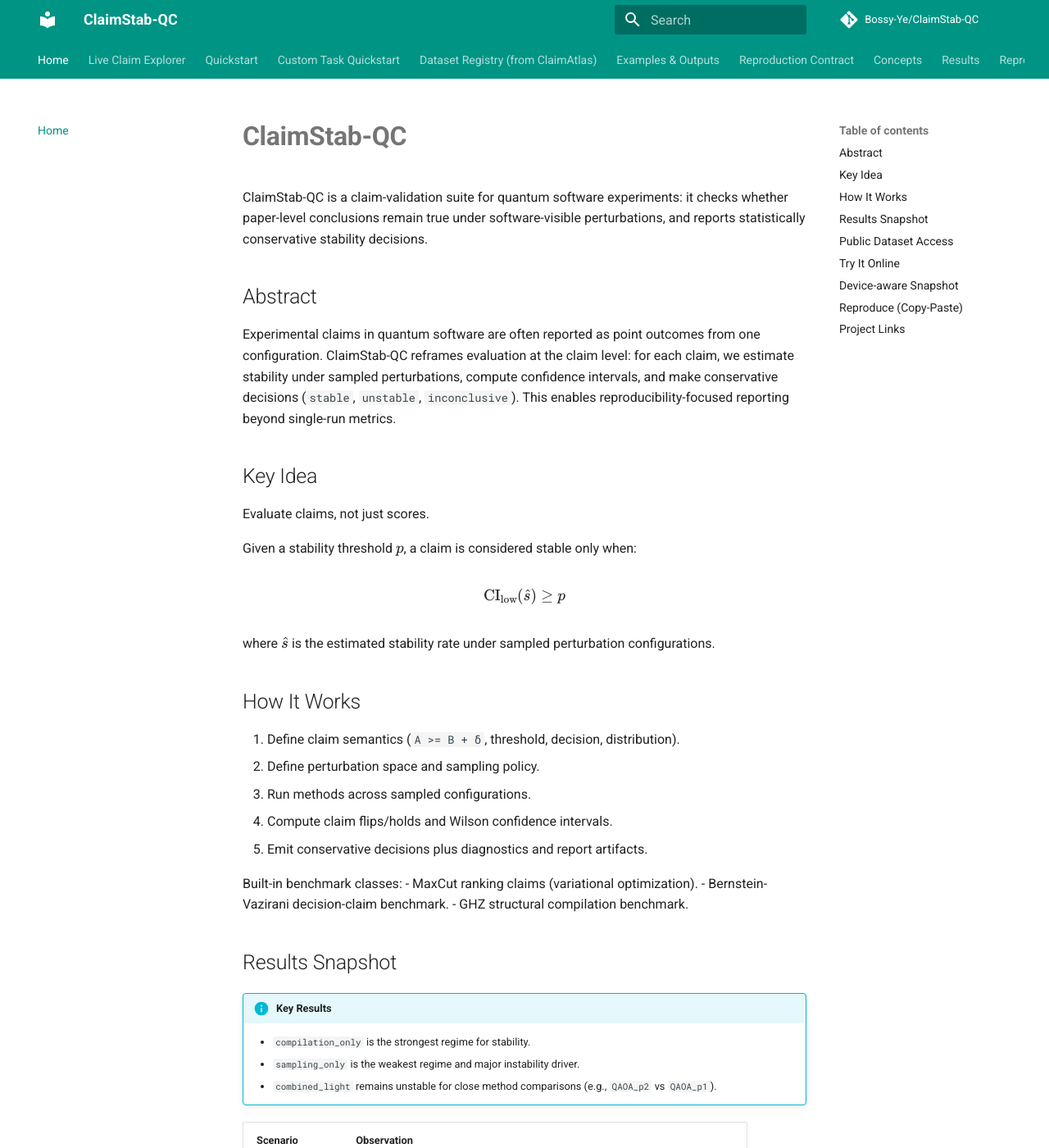
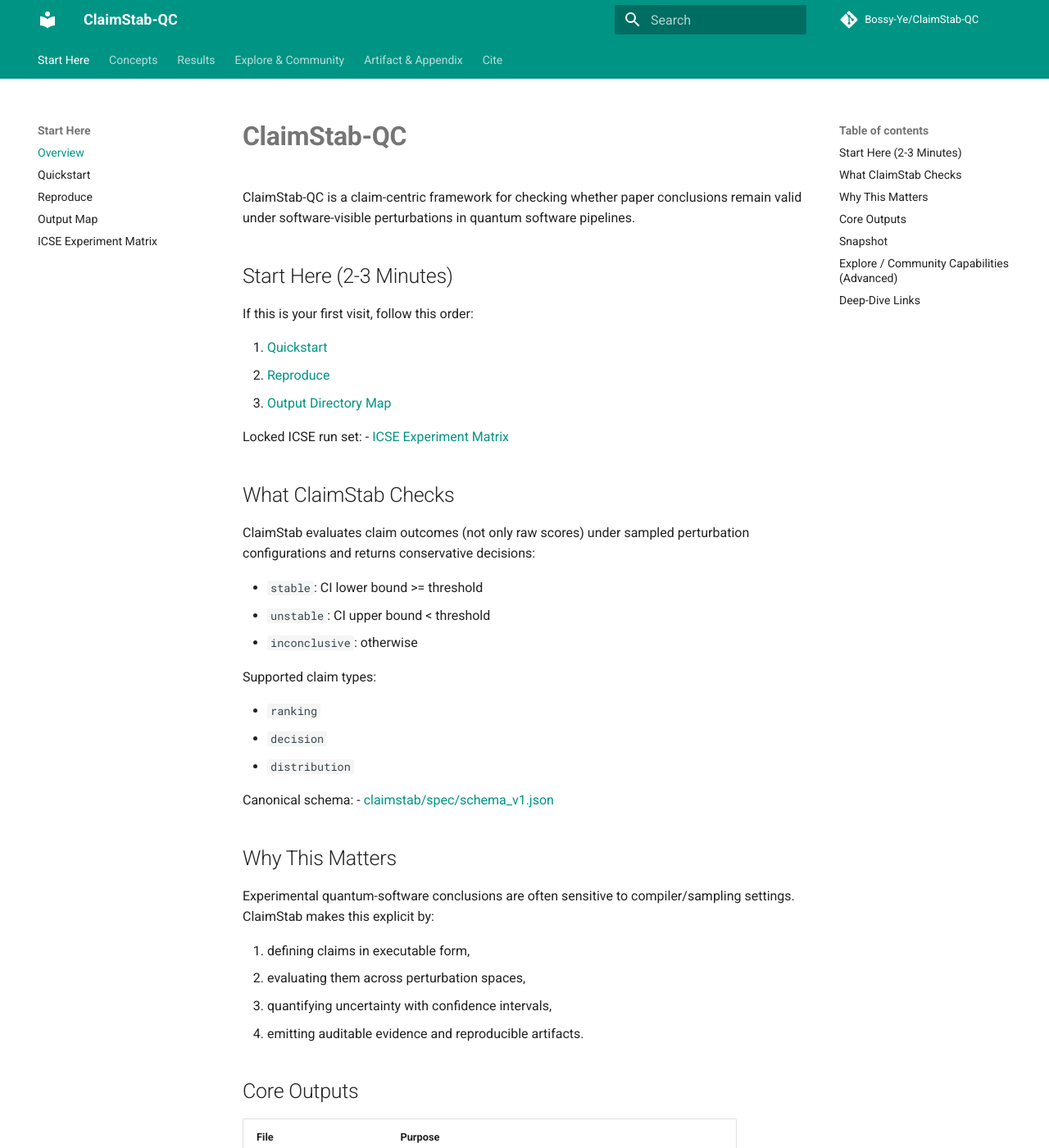
Before and after one commit to Bossy-Ye/ClaimStab-QC, an MkDocs documentation site: the page built from docs/index.md, in a window 1280 px wide and 1400 px high. Shown: the whole window at 82% size. Built offline with MkDocs 1.6.1 and Material for MkDocs 9.7.7, drawn with Linux system fonts in a browser that asks for light colours; comment, search, counter and statistics services are not loaded; some of the changed text lies outside the part shown.

Commit message:
docs(site): reframe IA for Start Here and advanced capabilities

````diff
--- a/docs/index.md
+++ b/docs/index.md
@@ -1,100 +1,76 @@
 # ClaimStab-QC
 
-ClaimStab-QC is a claim-validation suite for quantum software experiments: it checks whether paper-level conclusions remain true under software-visible perturbations, and reports statistically conservative stability decisions.
+ClaimStab-QC is a claim-centric framework for checking whether paper conclusions remain valid under software-visible perturbations in quantum software pipelines.
 
-## Abstract
-Experimental claims in quantum software are often reported as point outcomes from one configuration. ClaimStab-QC reframes evaluation at the claim level: for each claim, we estimate stability under sampled perturbations, compute confidence intervals, and make conservative decisions (`stable`, `unstable`, `inconclusive`). This enables reproducibility-focused reporting beyond single-run metrics.
+## Start Here (2-3 Minutes)
 
-## Key Idea
-Evaluate claims, not just scores.
+If this is your first visit, follow this order:
 
-Given a stability threshold \(p\), a claim is considered stable only when:
+1. [Quickstart](quickstart.md)
+2. [Reproduce](reproduce.md)
+3. [Output Directory Map](output_map.md)
 
-\[
-\text{CI}_{\text{low}}(\hat{s}) \ge p
-\]
+Locked ICSE run set:
+- [ICSE Experiment Matrix](icse_experiment_matrix.md)
 
-where \(\hat{s}\) is the estimated stability rate under sampled perturbation configurations.
+## What ClaimStab Checks
 
-## How It Works
-1. Define claim semantics (`A >= B + δ`, threshold, decision, distribution).
-2. Define perturbation space and sampling policy.
-3. Run methods across sampled configurations.
-4. Compute claim flips/holds and Wilson confidence intervals.
-5. Emit conservative decisions plus diagnostics and report artifacts.
+ClaimStab evaluates claim outcomes (not only raw scores) under sampled perturbation configurations and returns conservative decisions:
 
-Built-in benchmark classes:
-- MaxCut ranking claims (variational optimization).
-- Bernstein-Vazirani decision-claim benchmark.
-- GHZ structural compilation benchmark.
+- `stable`: CI lower bound >= threshold
+- `unstable`: CI upper bound < threshold
+- `inconclusive`: otherwise
 
-## Results Snapshot
-!!! info "Key Results"
-    - `compilation_only` is the strongest regime for stability.
-    - `sampling_only` is the weakest regime and major instability driver.
-    - `combined_light` remains unstable for close method comparisons (e.g., `QAOA_p2` vs `QAOA_p1`).
+Supported claim types:
 
-| Scenario | Observation |
+- `ranking`
+- `decision`
+- `distribution`
+
+Canonical schema:
+- [claimstab/spec/schema_v1.json](https://github.com/Bossy-Ye/ClaimStab-QC/blob/main/claimstab/spec/schema_v1.json)
+
+## Why This Matters
+
+Experimental quantum-software conclusions are often sensitive to compiler/sampling settings. ClaimStab makes this explicit by:
+
+1. defining claims in executable form,
+2. evaluating them across perturbation spaces,
+3. quantifying uncertainty with confidence intervals,
+4. emitting auditable evidence and reproducible artifacts.
+
+## Core Outputs
+
+| File | Purpose |
 |---|---|
-| Best observed | `compilation_only`, `QAOA_p1 > RandomBaseline`, `delta=0.0`, stability ≈ `0.9958` |
-| Worst observed | `sampling_only`, `QAOA_p2 > QAOA_p1`, `delta=0.05`, flip-rate ≈ `0.2831` |
+| `claim_stability.json` | Per-experiment claim outcomes, CI, decisions, and evidence links |
+| `rq_summary.json` | Aggregated RQ summaries and diagnostics |
+| `robustness_map.json` | Conditional stability cells + robust core/frontier/lockdown summaries |
+| `scores.csv` | Raw score/evaluation rows with timing metadata |
+| `stability_report.html` | Human-readable report |
+
+## Snapshot
+
+!!! info "Current empirical signal"
+    - `compilation_only` tends to be the most stable space.
+    - `sampling_only` is the strongest instability driver.
+    - `combined_light` still exposes near-tie fragility.
 
 ![ClaimStab Pipeline](assets/pipeline.svg)
-![Claim-Centric Core](assets/claim_model_core.svg)
-![Perturbation Presets and Sampling](assets/perturbation_sampling.svg)
 
-## Public Dataset Access
+## Explore / Community Capabilities (Advanced)
 
-ClaimAtlas submissions are publicly visible and queryable:
-- Website page (generated from ClaimAtlas): [Dataset Registry](dataset_registry.md)
-- GitHub JSON index: [atlas/index.json](https://github.com/Bossy-Ye/ClaimStab-QC/blob/main/atlas/index.json)
-- GitHub packages: [atlas/submissions](https://github.com/Bossy-Ye/ClaimStab-QC/tree/main/atlas/submissions)
+These are preserved as future-facing infrastructure assets, but are not required for first-time onboarding:
 
-## Try It Online
+- [Live Claim Explorer](explorer.md)
+- [Dataset Registry (from ClaimAtlas)](dataset_registry.md)
+- [ClaimAtlas Guide](atlas.md)
+- [Custom Task Quickstart](custom_task_quickstart.md)
 
-Use [Live Claim Explorer](explorer.md) to upload a `claim_stability.json` file and inspect:
-- decision distribution
-- claim-type and space coverage
-- adaptive-sampling metadata coverage
-- top high-flip comparative rows
+## Deep-Dive Links
 
-## Device-aware Snapshot
-
-| Track | Snapshot |
-|---|---|
-| `transpile_only` | multi-device structural claims run across IBM fake backend profiles |
-| `noisy_sim` | optional extension; environment dependent, does not block main-result reproducibility |
-
-Supporting note: current multi-device transpile-only outputs are often stable on structural metrics; main instability evidence comes from outcome metrics in `sampling_only` / `combined_light`.
-
-## Reproduce (Copy-Paste)
-
-Main paper tracks:
-
-```bash
-PYTHONPATH=. ./venv/bin/python examples/exp_comprehensive_calibration.py --out-dir output/presentation_large/calibration
-PYTHONPATH=. ./venv/bin/python examples/exp_comprehensive_large.py --out-dir output/presentation_large/large
-```
-
-Device-aware extension:
-
-```bash
-PYTHONPATH=. ./venv/bin/python -m claimstab.pipelines.multidevice_app --run all --suite standard --out-dir output/multidevice_full
-```
-
-## Project Links
-- [GitHub Repository](https://github.com/Bossy-Ye/ClaimStab-QC)
-- [Quickstart](quickstart.md)
-- [Custom Task Quickstart](custom_task_quickstart.md)
-- [Dataset Registry](dataset_registry.md)
-- [Live Claim Explorer](explorer.md)
-- [Examples & Outputs](examples.md)
-- [Output Directory Map](output_map.md)
-- [Implementation Catalog](generated/implementation_catalog.md)
-- [ClaimAtlas Guide](atlas.md)
-- [Extending ClaimStab](concepts/extending.md)
-- [Threats to Validity](concepts/threats_to_validity.md)
+- [Concepts](concepts/claims.md)
+- [Main Results](results/main_results.md)
 - [Reproduction Contract](reproduction_contract.md)
-- [Reproduce](reproduce.md)
-- [Results](results/main_results.md)
-- [Cite](cite.md)
+- [Compatibility Contract](compatibility_contract.md)
+- [ICSE Evidence Map](for_icse.md)
--- a/mkdocs.yml
+++ b/mkdocs.yml
@@ -19,13 +19,12 @@
       accent: indigo
 
 nav:
-  - Home: index.md
-  - Live Claim Explorer: explorer.md
-  - Quickstart: quickstart.md
-  - Custom Task Quickstart: custom_task_quickstart.md
-  - Dataset Registry (from ClaimAtlas): dataset_registry.md
-  - Examples & Outputs: examples.md
-  - Reproduction Contract: reproduction_contract.md
+  - Start Here:
+      - Overview: index.md
+      - Quickstart: quickstart.md
+      - Reproduce: reproduce.md
+      - Output Map: output_map.md
+      - ICSE Experiment Matrix: icse_experiment_matrix.md
   - Concepts:
       - Claims: concepts/claims.md
       - Perturbations: concepts/perturbations.md
@@ -38,13 +37,18 @@
       - Structural Benchmark: results/structural_benchmark.md
       - Device-aware Results: results/device_aware.md
       - Figures: results/figures.md
-  - Reproduce: reproduce.md
-  - ICSE Experiment Matrix: icse_experiment_matrix.md
-  - Output Map: output_map.md
-  - Trace Cache Replay: trace_cache_replay.md
-  - Artifact: artifact.md
-  - Appendix:
+  - Explore & Community:
+      - Live Claim Explorer: explorer.md
+      - Dataset Registry (from ClaimAtlas): dataset_registry.md
       - ClaimAtlas Guide: atlas.md
+      - Custom Task Quickstart: custom_task_quickstart.md
+      - Examples & Outputs: examples.md
+      - Trace Cache Replay: trace_cache_replay.md
+  - Artifact & Appendix:
+      - Artifact Guide: artifact.md
+      - Reproduction Contract: reproduction_contract.md
+      - Release Checklist: release_checklist.md
+      - Release Notes Template: release_notes_template.md
       - ICSE Evidence Map: for_icse.md
       - Architecture: ARCHITECTURE.md
       - Compatibility Contract: compatibility_contract.md
````
